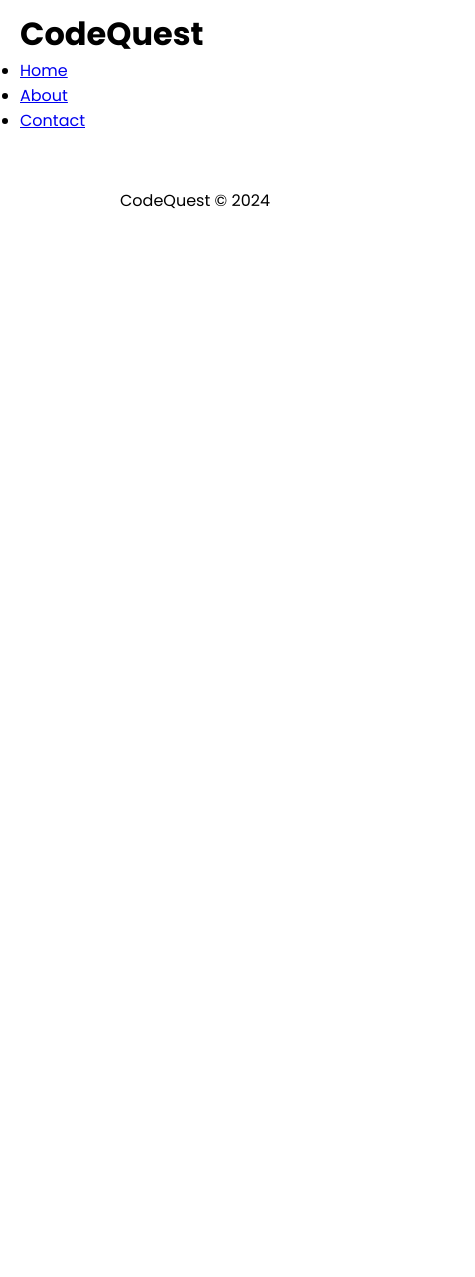
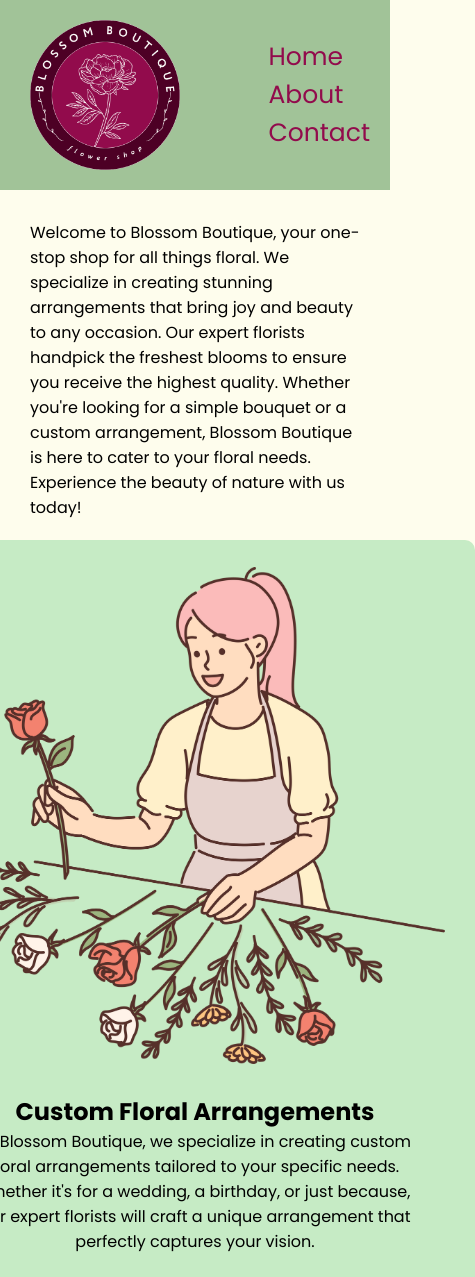
Before and after one commit to eisBlume0901/APP-DEV_Midterm_Exam, a plain HTML site: page 3.0 Simple Website/index.html in a window 390 px wide. Shown: the top 1277 px of the page, 475 px wide, since content can reach past the window. Before the commit the page ends 844 px from the top, so only its background shows below. Drawn offline with Linux system fonts and the light colour scheme.

Commit message:
Created layout and design for website

```diff
--- a/3.0 Simple Website/assets/css/style.css
+++ b/3.0 Simple Website/assets/css/style.css
@@ -6,24 +6,49 @@
 }
 
 body {
-  font-family: "Poppins";
+  font-family: "Poppins", sans-serif;
+  /*Added features*/
+  background-color: #FEFDED;
 }
 
 header {
   padding: 10px 20px;
+  /*Added features*/
+  display: flex;
+  justify-content: space-between;
+  align-items: center;
+  background-color: #A1C398;
 }
 
 .logo {
-  font-size: 40px;
-  color: #6c63fe;
+  width: 150px;
+  padding: 10px;
+}
+
+.nav > ul > li{
+  margin: 10px;
+  display: flex;
+  justify-content: center;
+    align-items: center;
+
+}
+
+li {
+  list-style: none;
+}
+
+a {
+  text-decoration: none;
+  color: #920B4C;
+  font-size: 25px;
+  font-weight: 400;
 }
 
 .intro {
-  width: 50%;
-  margin-top: 10px;
+  margin: 10px;
 }
 
-.main {
+main {
   /* adjust the padding */
   /* set the min-height into 80vh */
   padding: 20px;
@@ -32,39 +57,35 @@ header {
 
 .service {
   /* adjust the layout using flex */
+  margin-top: 20px;
   display: flex;
+  flex-direction: row;
+  flex-wrap: wrap;
+  justify-content: center;
+  align-items: center;
+  gap: 20px;
 }
 
-.tile-image {
-  /* adjust the image properties here  */
-  width: 400px;
-  height: 400px;
-  background-position: center;
-  object-fit: cover;
+.tile {
+  display: flex;
+  flex-direction: column;
+  flex-wrap: nowrap;
+  justify-content: center;
+  align-items: center;
+  width: 500px;
+  height: 700px;
+  background-color: #C6EBC5;
+  border-radius: 10px;
+  padding: 30px;
 }
 
+.tile-info {
+  padding: 20px;
+  text-align: center;
+}
 /* add some design for you footer */
 footer {
   padding: 20px;
   text-align: center;
+  color: #920B4C;
 }
-
-/* Using media queries are a popular technique for delivering a
-   tailored style sheet to desktops, laptops, tablets,
-   and mobile phones */
-
-/* what should your website should look like in 800px below?  */
-@media (max-width: 800px) {
-  /* the design you put here will only appear when your broswer width get small */
-  .intro {
-    width: 100%;
-  }
-
-  .service {
-    flex-direction: column;
-  }
-
-  .service > * {
-    margin-top: 30px;
-  }
-}
--- a/3.0 Simple Website/index.html
+++ b/3.0 Simple Website/index.html
@@ -1,16 +1,14 @@
 <!DOCTYPE html>
 <html lang="en">
 <head>
-    <meta charset="UTF-8" />
-    <meta name="viewport" content="width=device-width, initial-scale=1.0" />
-    <!-- link your style.css here -->
-    <link rel="stylesheet" href="./assets/css/style.css" />
-    <title>Simple Website</title>
+  <meta charset="UTF-8">
+  <meta name="viewport" content="width=device-width, initial-scale=1.0">
+  <link rel="stylesheet" href="./assets/css/style.css">
+  <title>Website Title</title>
 </head>
 <body>
-    <!-- link your javascript -->
 <header>
-      <h1>CodeQuest</h1>
+  <img class="logo" src="./assets/images/flowerShop/Logo.png" alt="Blossom Boutique Logo">
     <nav>
         <ul>
         <li><a href="#">Home</a></li>
@@ -19,15 +17,44 @@
         </ul>
     </nav>
 </header>
-    <div class="card">
-      <div class="card-header"></div>
-      <div class="card-body">
-        <img src="" alt="">
-        <h1></h1>
-        <p></p>
+<main class="main">
+  <div class="intro">
+    Welcome to Blossom Boutique, your one-stop shop for all things floral. We specialize in creating stunning arrangements that bring joy and beauty to any occasion. Our expert florists handpick the freshest blooms to ensure you receive the highest quality. Whether you're looking for a simple bouquet or a custom arrangement, Blossom Boutique is here to cater to your floral needs. Experience the beauty of nature with us today!
+  </div>
+
+  <div class="service">
+    <div class="tile">
+      <div class="tile-image">
+        <img src="./assets/images/flowerShop/flowerArrangement.png" alt="Flower Arrangement">
+      </div>
+      <div class="tile-info">
+        <h2>Custom Floral Arrangements</h2>
+        <p>At Blossom Boutique, we specialize in creating custom floral arrangements tailored to your specific needs. Whether it's for a wedding, a birthday, or just because, our expert florists will craft a unique arrangement that perfectly captures your vision.</p>
       </div>
     </div>
-    <footer>CodeQuest © 2024</footer>
-    <script src="./assets/js/script.js"></script>
+
+    <div class="tile">
+      <div class="tile-image">
+        <img src="./assets/images/flowerShop/flowerDelivery.png" alt="Flower Delivery">
+      </div>
+      <div class="tile-info">
+        <h2>Fresh Flower Delivery</h2>
+        <p>We offer fresh flower delivery services to ensure that your flowers arrive in perfect condition. Whether you're sending flowers across town or across the country, you can trust Blossom Boutique to deliver your flowers on time and in perfect condition.</p>
+      </div>
+    </div>
+
+    <div class="tile">
+      <div class="tile-image">
+        <img src="./assets/images/flowerShop/flowerWorkshop.png" alt="Flower Workshop">
+      </div>
+        <div class="tile-info">
+            <h2>Floral Workshops</h2>
+            <p>Join us for one of our floral workshops and learn how to create your own stunning arrangements. Our workshops are perfect for beginners and experienced florists alike, and are a fun way to spend time with friends and family.</p>
+    </div>
+  </div>
+</main>
+<footer>
+  Bloom Boutique © 2024
+</footer>
 </body>
 </html>
```
Also changed, not shown: 3.0 Simple Website/assets/images/flowerShop/Logo.png (added), 3.0 Simple Website/assets/images/flowerShop/flowerArrangement.png (added), 3.0 Simple Website/assets/images/flowerShop/flowerDelivery.png (added), 3.0 Simple Website/assets/images/flowerShop/flowerWorkshop.png (added). Lines whose indentation alone changed are shown as unchanged.
